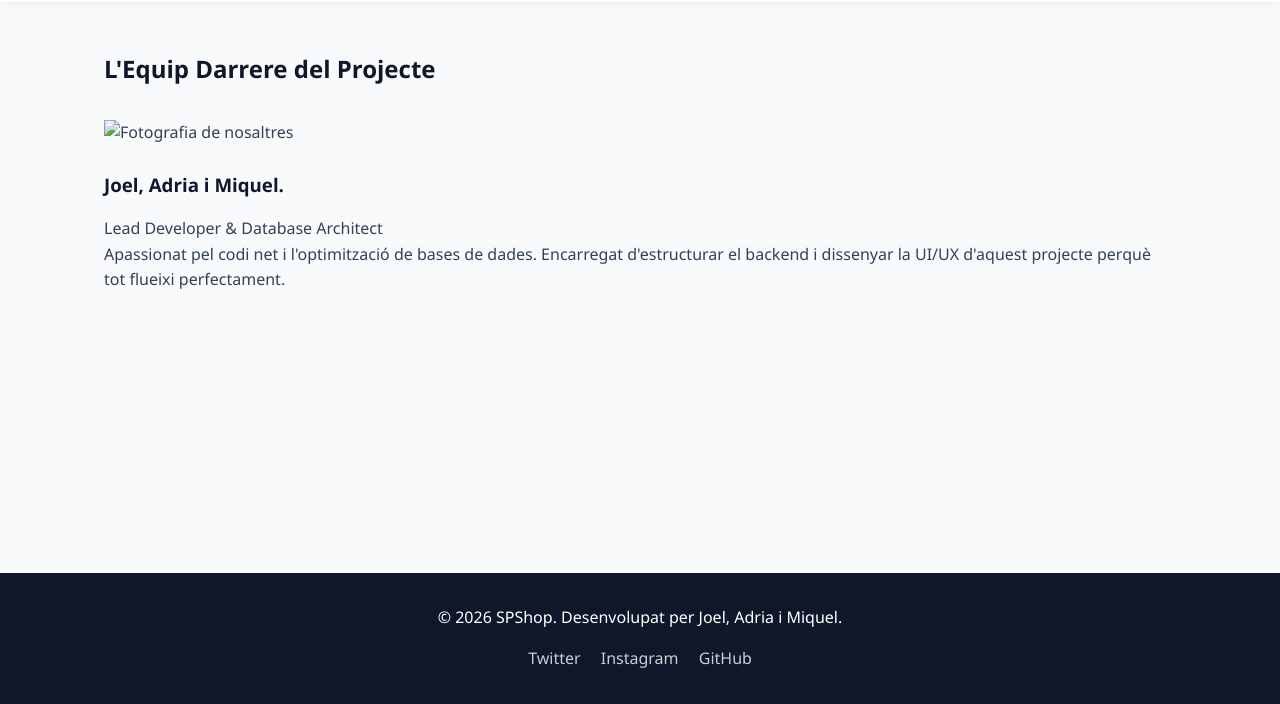
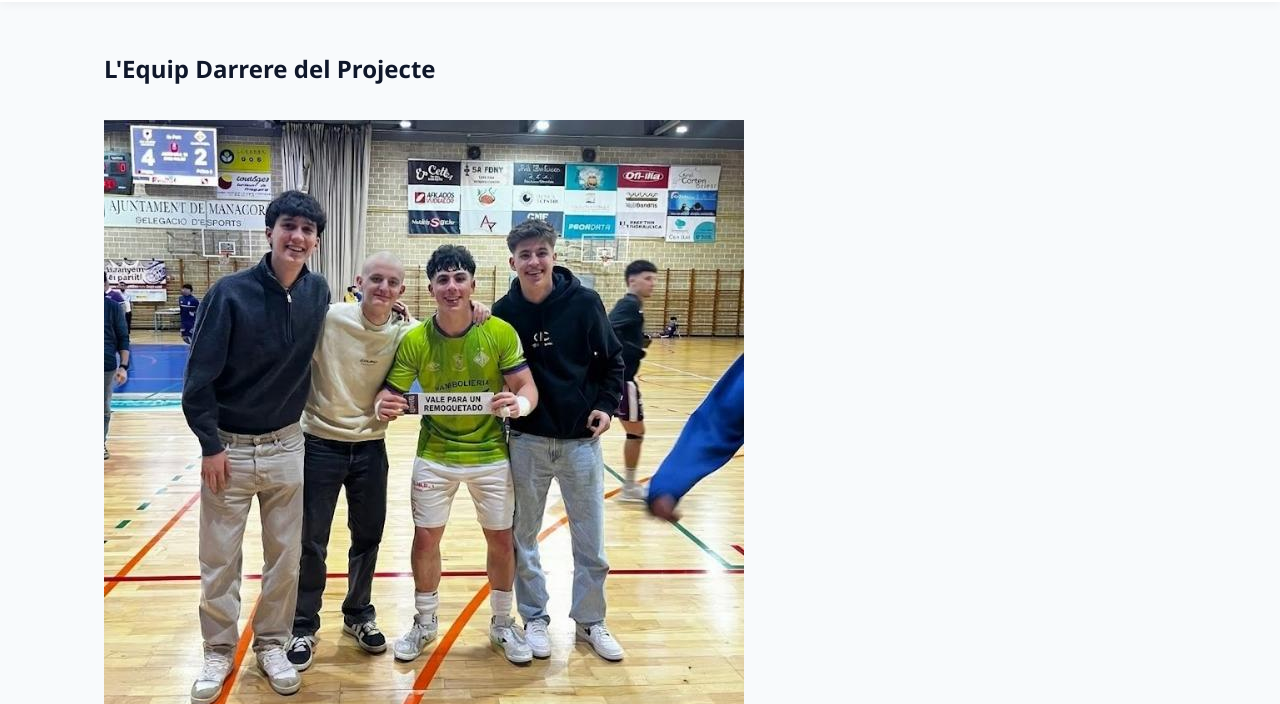
Before and after one commit to RdDoogie/ProjecteFinal1rDAW, a plain HTML site: page practica-videojocs/projecteVideojocs_front/sobre-nosaltres.html in a window 1280 px wide. Shown: the part 96-800 px from the top of the page. Drawn offline with Linux system fonts and the light colour scheme.

Commit message:
Fix a sobre-nosaltres, img i text

```diff
--- a/practica-videojocs/projecteVideojocs_front/sobre-nosaltres.html
+++ b/practica-videojocs/projecteVideojocs_front/sobre-nosaltres.html
@@ -27,10 +27,10 @@
             <h1>L'Equip Darrere del Projecte</h1>
             <div class="grid-3">
                 <div class="card team-member">
-                    <img src="media/img5.jpg" alt="Fotografia de nosaltres">
+                    <img src="media/Bujarrillas.jpg" alt="Fotografia de nosaltres">
                     <h3>Joel, Adria i Miquel.</h3>
                     <span class="role">Lead Developer & Database Architect</span>
-                    <p>Apassionat pel codi net i l'optimització de bases de dades. Encarregat d'estructurar el backend i dissenyar la UI/UX d'aquest projecte perquè tot flueixi perfectament.</p>
+                    <p>Projecte final del primer any de DAW, tecnicament fet per 3 integrants, realment tot desenvolupat per en Joel. Apasionat pel codi net i responsiu</p>
                 </div>
             </div>
         </section>
```
